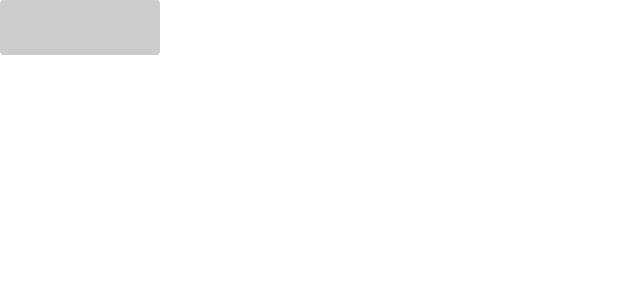
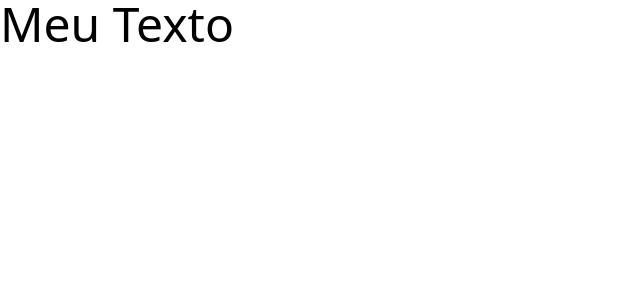
Before and after one commit to battoni/world-groccer, a Vue app: page / in a window 1280 px wide. Shown: the top 300 px of the page, without its empty margins (0-640 px from the left). Built offline with nearby package versions, Linux system fonts and the light colour scheme.

Commit message:
feat: Add AppText

```diff
--- /dev/null
+++ b/src/components/base/AppText/AppText.vue
@@ -0,0 +1,46 @@
+<script setup lang="ts">
+import { computed } from 'vue';
+import { TAGS_ENUM } from './types';
+
+interface Props {
+  tag?: TAGS_ENUM;
+}
+
+const props = defineProps<Props>();
+
+const classes = computed(() => {
+  const defaultTextClass = props.tag ? `text-${props.tag}` : 'text-p';
+
+  return [defaultTextClass];
+});
+</script>
+
+<template>
+  <component
+    :is="tag ?? 'p'"
+    :class="classes"
+  >
+    <slot />
+  </component>
+</template>
+
+<style scoped>
+.text-h1 {
+  @apply text-5xl;
+}
+.text-h2 {
+  @apply text-3xl;
+}
+.text-h3 {
+  @apply text-xl;
+}
+.text-h4 {
+  @apply text-lg;
+}
+.text-p {
+  @apply text-base;
+}
+.text-span {
+  @apply text-sm;
+}
+</style>
--- /dev/null
+++ b/src/components/base/AppText/app-text.d.ts
@@ -0,0 +1,15 @@
+import AppText from './AppButton.vue';
+import { AppTextProps } from './types';
+
+// This export is necessary to not overwrite @vue/runtime-core
+export {};
+
+declare module '@vue/runtime-core' {
+  export interface GlobalComponents {
+    AppText: typeof AppText;
+  }
+
+  export interface ComponentCustomProperties {
+    $AppTextProps: typeof AppTextProps;
+  }
+}
--- /dev/null
+++ b/src/components/base/AppText/index.ts
@@ -0,0 +1,3 @@
+export { default as AppText } from './AppText.vue';
+export { default as AppTextPlugin } from './plugin';
+export * from './types';
--- /dev/null
+++ b/src/components/base/AppText/plugin.ts
@@ -0,0 +1,10 @@
+import type { App } from 'vue';
+import Component from './AppText.vue';
+import { AppTextProps } from './types';
+
+export default {
+  install: (app: App) => {
+    app.component('AppText', Component);
+    app.config.globalProperties.$AppTextProps = AppTextProps;
+  },
+};
--- /dev/null
+++ b/src/components/base/AppText/types.ts
@@ -0,0 +1,14 @@
+enum TAGS_ENUM {
+  H1 = 'h1',
+  H2 = 'h2',
+  H3 = 'h3',
+  H4 = 'h4',
+  P = 'p',
+  SPAN = 'span',
+}
+
+const AppTextProps = {
+  TAGS_ENUM,
+};
+
+export { AppTextProps, TAGS_ENUM };
--- a/src/components/base/index.ts
+++ b/src/components/base/index.ts
@@ -1 +1,2 @@
 export * from './AppButton';
+export * from './AppText';
--- a/src/plugins/index.ts
+++ b/src/plugins/index.ts
@@ -1,3 +1,3 @@
-import { AppButtonPlugin } from '@BaseUi';
+import { AppButtonPlugin, AppTextPlugin } from '@BaseUi';
 
-export default [AppButtonPlugin];
+export default [AppButtonPlugin, AppTextPlugin];
--- a/src/views/HomeView/HomeView.vue
+++ b/src/views/HomeView/HomeView.vue
@@ -1,6 +1,7 @@
 <template>
-  <AppButton
-    label="test"
-    :type="$AppButtonProps.TYPES_ENUM.WARNING"
-  />
+  <AppText
+    class="text-text-h1"
+    :tag="$AppTextProps.TAGS_ENUM.H1"
+    >Meu Texto</AppText
+  >
 </template>
```
Also changed, not shown: 2 other files (tests, documents, lock files or other folders).
